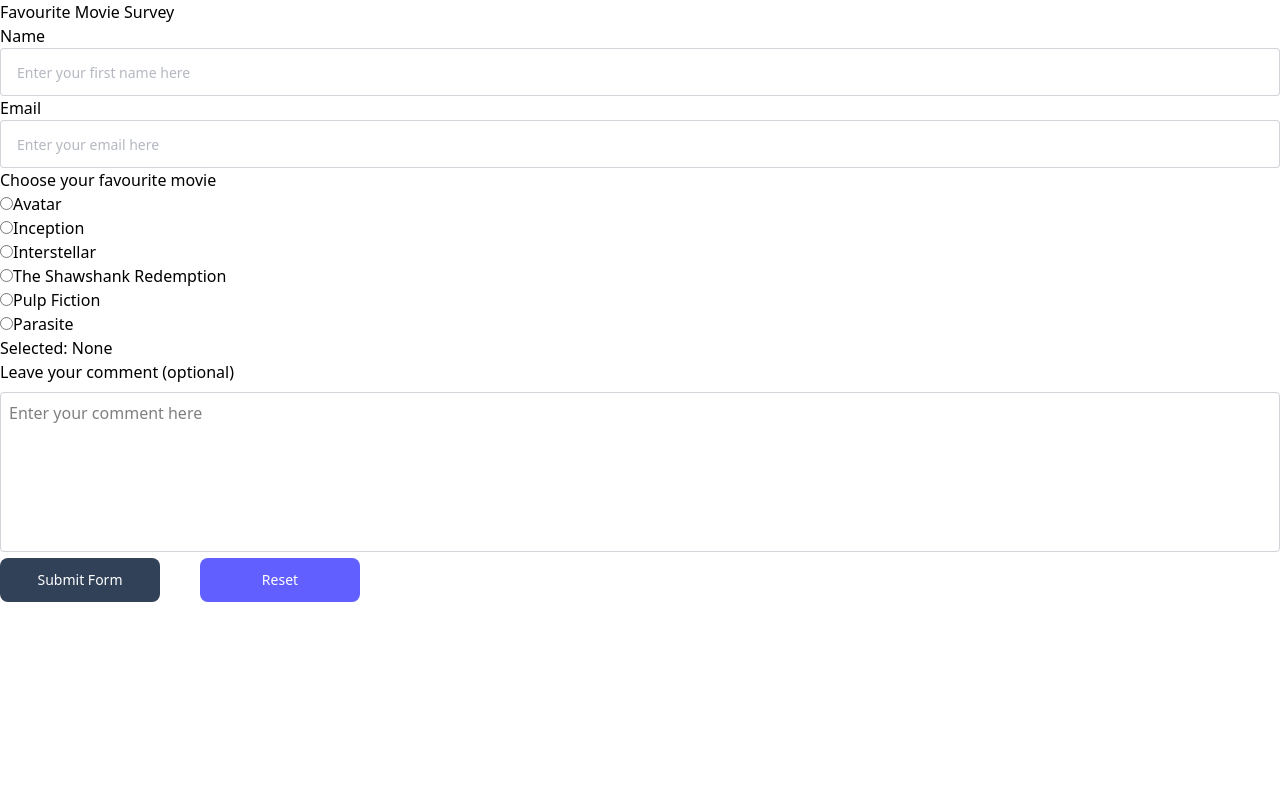
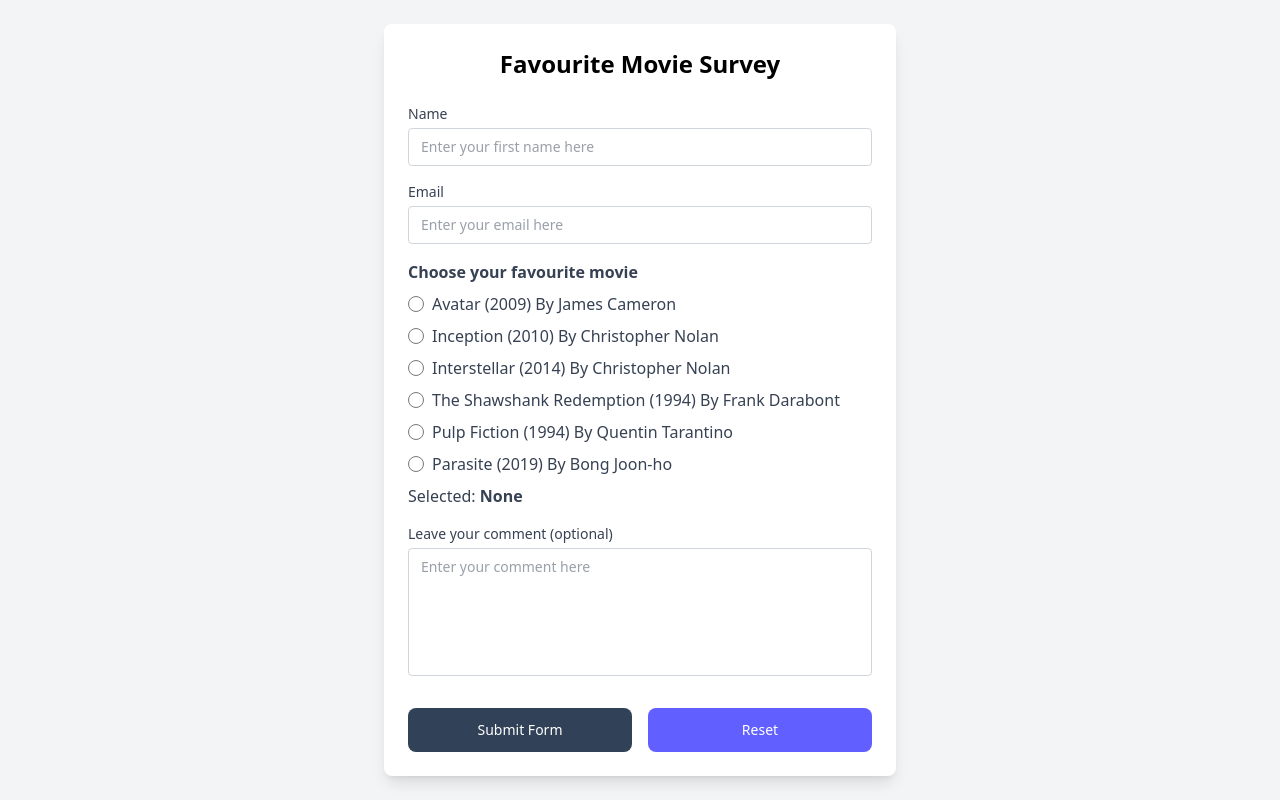
Before and after one commit to tatchunari/favourite-movie-form, a React (Vite) app: page / in a window 1280 px wide. Built offline with nearby package versions, Linux system fonts and the light colour scheme.

Commit message:
feat: add page navigation

```diff
--- a/src/App.jsx
+++ b/src/App.jsx
@@ -1,13 +1,31 @@
 import { useState } from 'react'
 import './App.css'
 import Form from './pages/Form'
+import Summary from './pages/Summary'
 
 function App() {
 
+  const [formData, setFormData] = useState(null);
+  const [page, setPage] = useState("form");
+
   return (
-    <>
-     <Form/>
-    </>
+    <div>
+      {page === 'form' && (
+        <Form
+        setFormData={(data) => {
+          setFormData(data);
+          setPage("summary")
+        }}
+        />
+      )}
+
+      {page === "summary" && formData && (
+        <Summary
+        formData={formData}
+        returnPage={() => setPage("form")}
+        />
+      )}
+    </div>
   )
 }
 
--- a/src/components/MovieList.jsx
+++ b/src/components/MovieList.jsx
@@ -1,5 +1,4 @@
 import movies from "../data/movies"
-import { useState } from "react";
 
 const MovieList = ({favMovie, setFavMovie}) => {
 
@@ -8,22 +7,25 @@ const MovieList = ({favMovie, setFavMovie}) => {
   }
 
   return (
-    <div>
+    <div className="flex flex-col gap-2">
       {movies.map((movie) => (
-          <div key={movie.title}>
-          <label>
+          <div
+          key={movie.title}
+          className="flex items-center gap-2 text-gray-700">
             <input
             type="radio"
             name="option"
             value={movie.title}
             checked={favMovie === movie.title}
             onChange={handleChange}
+            className="w-4 h-4"
             />
-            {movie.title}
+            <label>
+            {movie.title} ({movie.year}) By {movie.director}
           </label>
           </div>
         ))}
-        <p>Selected: {favMovie || "None"}</p>
+        <p>Selected: <span className="font-bold">{favMovie || "None"}</span></p>
 
     </div>
   )
--- a/src/components/WarningMessage.jsx
+++ b/src/components/WarningMessage.jsx
@@ -3,7 +3,7 @@ const WarningMessage = (props) => {
     <div className="flex items-center justify-between text-red-600 max-w-80 w-full bg-red-600/10 h-10 shadow">
     <div className="h-full w-1.5 bg-red-600"></div>
     <div className="flex items-center">
-        <p className="text-sm ml-2">{props.inputType} is required.</p>
+        <p className="text-sm ml-2">{props.message}</p>
     </div>
     <button type="button" aria-label="close" className="active:scale-90 transition-all mr-3">
     </button>
--- a/src/pages/Form.jsx
+++ b/src/pages/Form.jsx
@@ -2,7 +2,7 @@ import { useState } from "react"
 import MovieList from "../components/MovieList.jsx";
 import WarningMessage from "../components/WarningMessage.jsx";
 
-const Form = () => {
+const Form = ({setFormData}) => {
 
   const [name, setName] = useState("");
   const [email, setEmail] = useState("");
@@ -19,6 +19,8 @@ const Form = () => {
     setEmail("");
     setFavMovie("");
     setComment("");
+    setSubmitted(false);
+    // setFormData(null);
   }
 
   const handleSubmit = (e) => {
@@ -28,89 +30,112 @@ const Form = () => {
     if (
     !name.trim() ||
     !email.trim() ||
-    !comment.trim() ||
+    !favMovie.trim() ||
     !emailRegex.test(email)
   ) {
     return; // stop here if any field is invalid
   }
+
+   setFormData({
+    name,
+    email,
+    favMovie,
+    comment,
+  });
+
+  // New Form Data
+  const formData = {
+    name: name,
+    email: email,
+    favMovie: favMovie,
+    comment: comment,
+  }
   }
 
   return (
-    <div>
-      <h1>Favourite Movie Survey</h1>
-      <form onSubmit={handleSubmit}>
+    <div className="min-h-screen flex items-center justify-center bg-gray-100 p-4">
+      <div className="bg-white shadow-lg rounded-lg p-6 w-full max-w-lg">
+        <h1 className="text-2xl font-bold mb-6 text-center">Favourite Movie Survey</h1>
+
+        <form onSubmit={handleSubmit} className="flex flex-col gap-4">
+
           {/* Name */}
-        <label>
+          <label className="flex flex-col text-gray-700 text-sm">
             Name
-          <div className="flex items-center text-sm bg-white h-12 border pl-2 rounded border-gray-500/30 w-full max-w-m">
             <input
               type="text"
               placeholder="Enter your first name here"
-          className="px-2 w-full h-full outline-none text-gray-500 bg-transparent"
               value={name}
-          onChange={(e) => {setName(e.target.value)}}
+              onChange={(e) => setName(e.target.value)}
+              className="mt-1 px-3 py-2 border border-gray-300 rounded focus:outline-none focus:border-indigo-500 transition"
             />
-          </div>
+            {submitted && !name.trim() && (
+              <WarningMessage message="Name is required" />
+            )}
           </label>
-        {submitted && !name.trim() && (
-          <WarningMessage inputType="Name"/>
-          )}
 
           {/* Email */}
-        <label>
+          <label className="flex flex-col text-gray-700 text-sm">
             Email
-          <div className="flex items-center text-sm bg-white h-12 border pl-2 rounded border-gray-500/30 w-full max-w-m">
             <input
               type="email"
               placeholder="Enter your email here"
-          className="px-2 w-full h-full outline-none text-gray-500 bg-transparent"
               value={email}
-          onChange={(e) => {setEmail(e.target.value)}}
+              onChange={(e) => setEmail(e.target.value)}
+              className="mt-1 px-3 py-2 border border-gray-300 rounded focus:outline-none focus:border-indigo-500 transition"
             />
-          </div>
+            {submitted && !email.trim() && (
+              <WarningMessage message="Email is required" />
+            )}
+            {submitted && email && !emailRegex.test(email) && (
+              <WarningMessage message="Invalid Email Format" />
+            )}
           </label>
 
           {/* Movie Radio Options */}
-        <h2>Choose your favourite movie</h2>
+          <div className="text-gray-700">
+            <h2 className="mb-2 font-semibold">Choose your favourite movie</h2>
             <MovieList
               favMovie={favMovie}
               setFavMovie={setFavMovie}
-        onChange={(e) => {setFavMovie(e.target.value)}}
             />
+            {submitted && !favMovie.trim() && (
+              <WarningMessage message="Please choose your favourite movie" />
+            )}
+          </div>
 
           {/* Comment Section */}
-        <label>
+          <label className="flex flex-col text-gray-700 text-sm">
             Leave your comment (optional)
             <textarea
               placeholder="Enter your comment here"
-          className="w-full mt-2 p-2 h-40 border border-gray-500/30 rounded resize-none outline-none focus:border-indigo-300"
               value={comment}
-          onChange={(e) => {setComment(e.target.value)}}
-          >
-          </textarea>
+              onChange={(e) => setComment(e.target.value)}
+              className="mt-1 px-3 py-2 h-32 border border-gray-300 rounded resize-none focus:outline-none focus:border-indigo-500 transition"
+            />
           </label>
 
           {/* Buttons Section */}
-        <div className="flex flex-wrap gap-4 md:gap-10">
-
-        {/* Submit Button */}
+          <div className="flex flex-wrap gap-4 mt-4">
             <button
               type="submit"
-        className="w-40 py-3 active:scale-95 transition text-sm text-white rounded-lg bg-slate-700"
+              className="flex-1 py-3 text-white bg-slate-700 rounded-lg text-sm font-medium hover:bg-slate-800 transition"
             >
               Submit Form
             </button>
-
-        {/* Reset Form Button */}
             <button
+              type="button"
               onClick={handleReset}
-        className="w-40 py-3 active:scale-95 transition text-sm text-white rounded-lg bg-indigo-500"
+              className="flex-1 py-3 text-white bg-indigo-500 rounded-lg text-sm font-medium hover:bg-indigo-600 transition"
             >
               Reset
             </button>
           </div>
+
         </form>
       </div>
+    </div>
+
   )
 }
 
--- /dev/null
+++ b/src/pages/Summary.jsx
@@ -0,0 +1,25 @@
+const Summary = ({ formData, returnPage }) => {
+  if (!formData) return <p className="text-center text-gray-500 mt-4">No data submitted yet.</p>;
+
+  return (
+    <div className="min-h-screen flex items-center justify-center bg-gray-100 p-4">
+      <div className="bg-white shadow-lg rounded-lg p-6 w-full max-w-md">
+        <h2 className="text-2xl font-bold mb-4 text-center">Form Response Summary</h2>
+        <div className="space-y-2">
+          <p><span className="font-semibold">Name:</span> {formData.name}</p>
+          <p><span className="font-semibold">Email:</span> {formData.email}</p>
+          <p><span className="font-semibold">Favorite Movie:</span> {formData.favMovie}</p>
+          <p><span className="font-semibold">Comment:</span> {formData.comment ? formData.comment : "-"}</p>
+        </div>
+        <button
+          onClick={returnPage}
+          className="mt-6 w-full py-2 bg-indigo-500 hover:bg-indigo-600 text-white font-semibold rounded-lg transition-colors"
+        >
+          Return
+        </button>
+      </div>
+    </div>
+  );
+};
+
+export default Summary;
```
Lines whose indentation alone changed are shown as unchanged.
